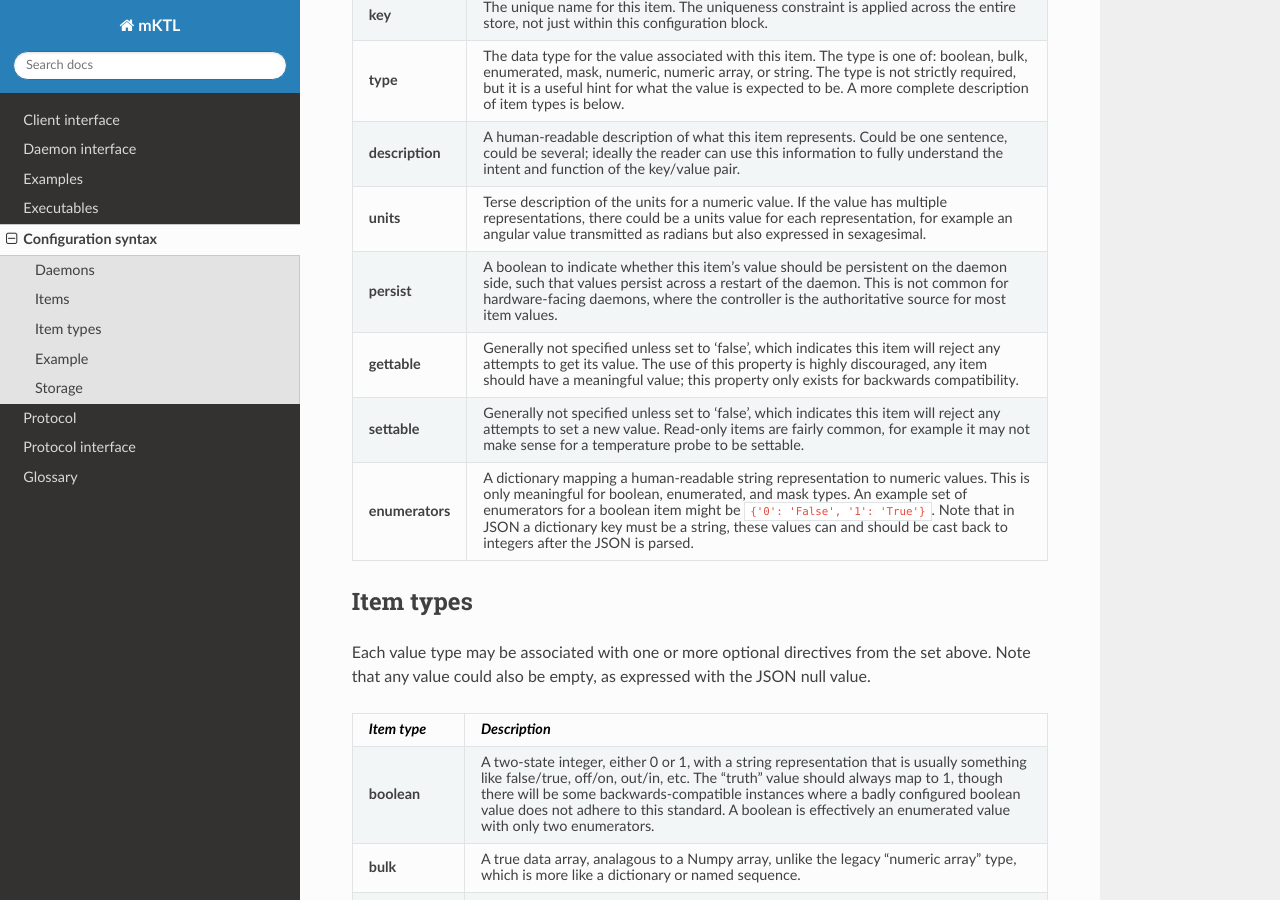
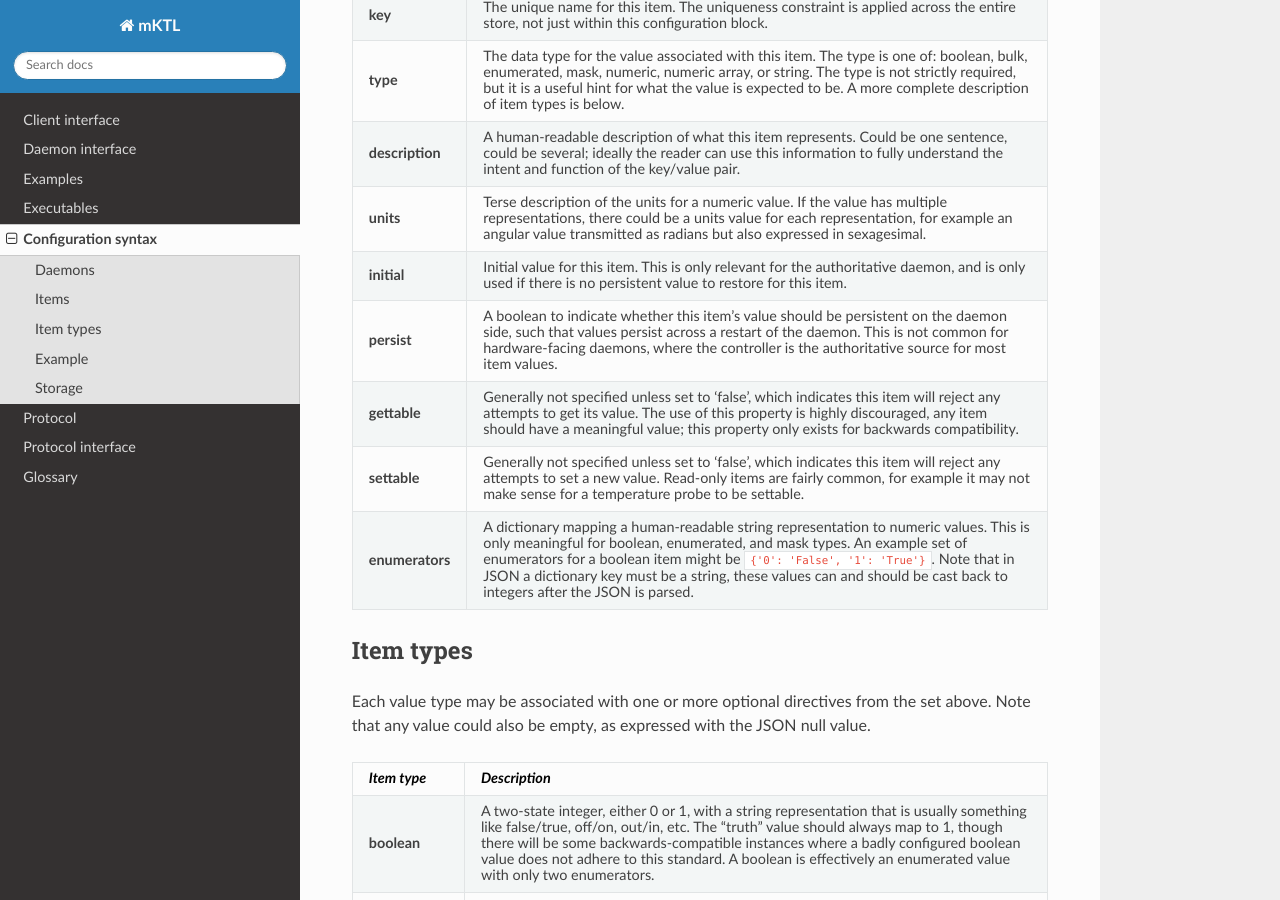
Before and after one commit to KeckObservatory/mKTL, a Sphinx documentation site: the page built from doc/configuration.rst, in a window 1280 px wide and 900 px high, scrolled down 1486 px. Built offline with Sphinx 7.4.7 and the Read the Docs theme 3.1.0, drawn with Linux system fonts in a browser that asks for light colours; some of the changed text lies outside the part shown.

Commit message:
Add the per-item 'initial' field.

```diff
--- a/doc/configuration.rst
+++ b/doc/configuration.rst
@@ -118,6 +118,10 @@ item.
 		example an angular value transmitted as radians but
 		also expressed in sexagesimal.
 
+**initial**	Initial value for this item. This is only relevant
+		for the authoritative daemon, and is only used if
+		there is no persistent value to restore for this item.
+
 **persist**	A boolean to indicate whether this item's value
 		should be persistent on the daemon side, such that
 		values persist across a restart of the daemon. This
@@ -224,6 +228,7 @@ like for a store named 'pie'::
               "formatted": "h",
             },
             "description": "Writable angle keyword.",
+	    "initial": 0.0,
 	    "persist": "true"
           },
           "DISPSTOP": {
@@ -286,7 +291,9 @@ daemon-side .json file for the above two-item example::
               "base": "rad"
               "formatted": "h",
             },
-            "description": "Writable angle keyword."
+            "description": "Writable angle keyword.",
+	    "initial": 0.0,
+	    "persist": "true"
           },
           "DISPSTOP": {
             "type": "boolean",
```
